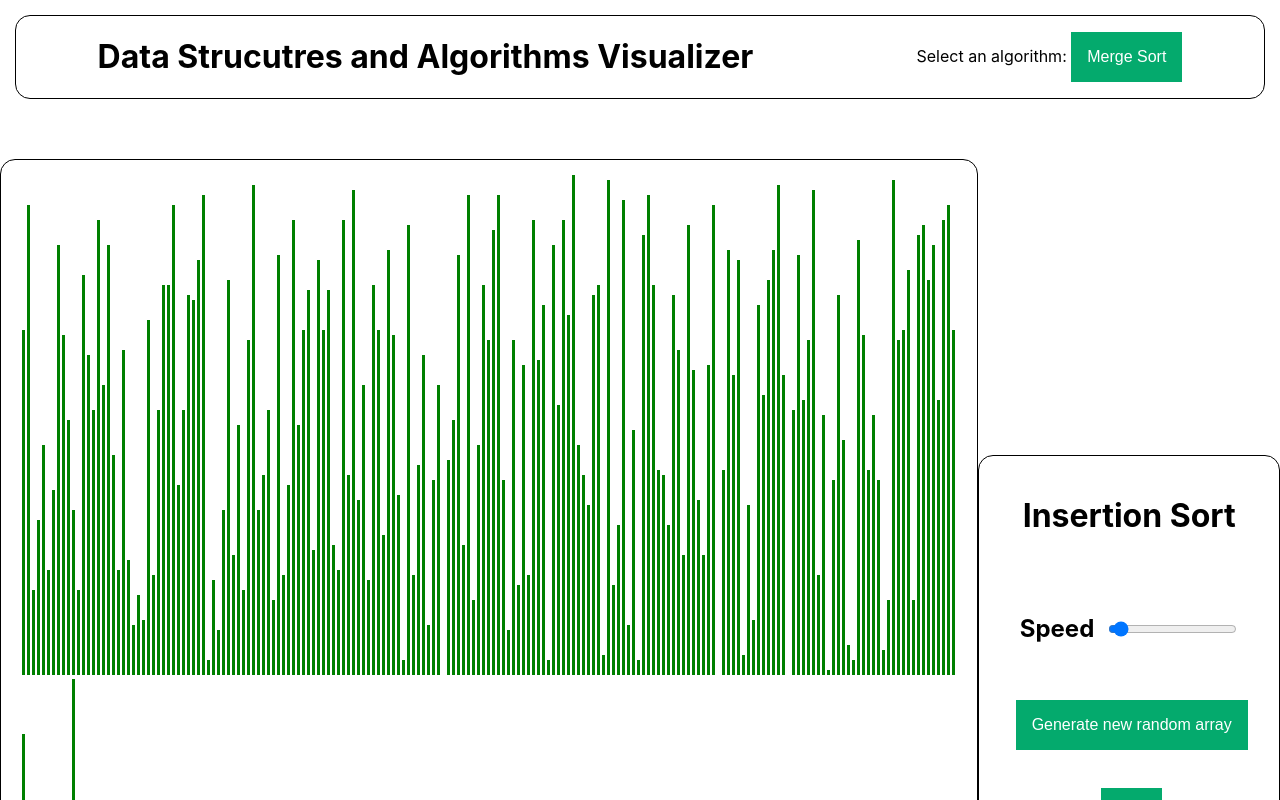
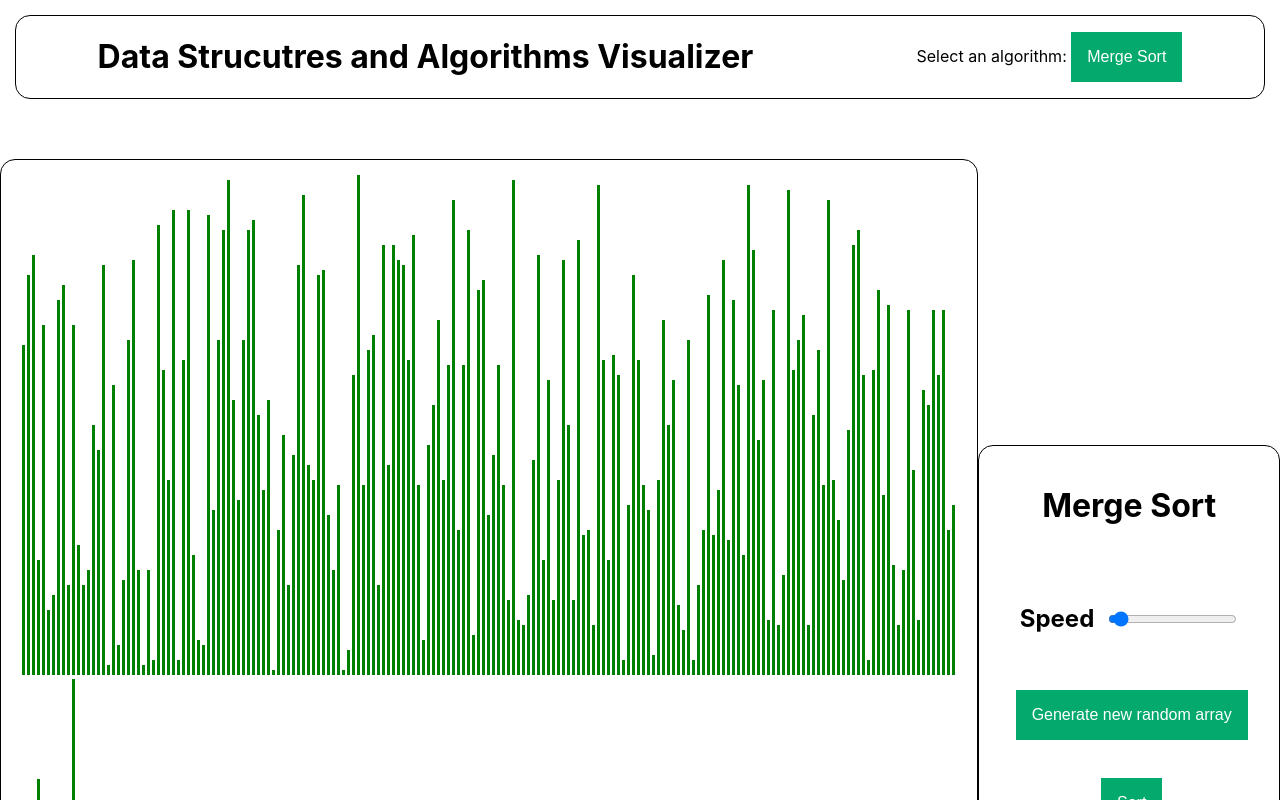
Before and after one commit to karam-qaoud/Data-Structures-and-Algorithms-Visualizer, a React (Create React App) app: page / in a window 1280 px wide. Shown: the top 800 px of the page. Built offline with nearby package versions, Linux system fonts and the light colour scheme.

Commit message:
Change naming for selection state

```diff
--- a/src/App.js
+++ b/src/App.js
@@ -3,14 +3,14 @@ import MergeSortVisualization from './components/MergeSort/MergeSortVisualizatio
 import InsertionSortVisualization from './components/InsertionSort/InsertionSortVisualization.tsx';
 import { useState } from 'react';
 function App() {
-  let [selection, setSelection] = useState('mergeSort');
+  let [selection, setSelection] = useState('Merge Sort');
 
   function renderSelection(selection) {
-    // if (selection === 'insertionSort') {
-    return <InsertionSortVisualization />;
-    // } else {
-    // return <MergeSortVisualization />;
-    // }
+    if (selection === 'Insertion Sort') {
+      return <InsertionSortVisualization />;
+    } else {
+      return <MergeSortVisualization />;
+    }
   }
   return (
     <div className="App">
@@ -19,12 +19,12 @@ function App() {
         <div class="dropdown">
           <div>
             <label> Select an algorithm: </label>
-            <button class="dropbtn">Merge Sort</button>
+            <button class="dropbtn">{selection}</button>
           </div>
           <div class="dropdown-content">
-            <a onClick={() => setSelection('mergeSort')}>Merge Sort</a>
-            <a onClick={() => setSelection('quickSort')}>Quick Sort</a>
-            <a onClick={() => setSelection('insertionSort')}>Insertion Sort</a>
+            <a onClick={() => setSelection('Merge Sort')}>Merge Sort</a>
+            <a onClick={() => setSelection('Quick Sort')}>Quick Sort</a>
+            <a onClick={() => setSelection('Insertion Sort')}>Insertion Sort</a>
           </div>
         </div>
       </div>
```
